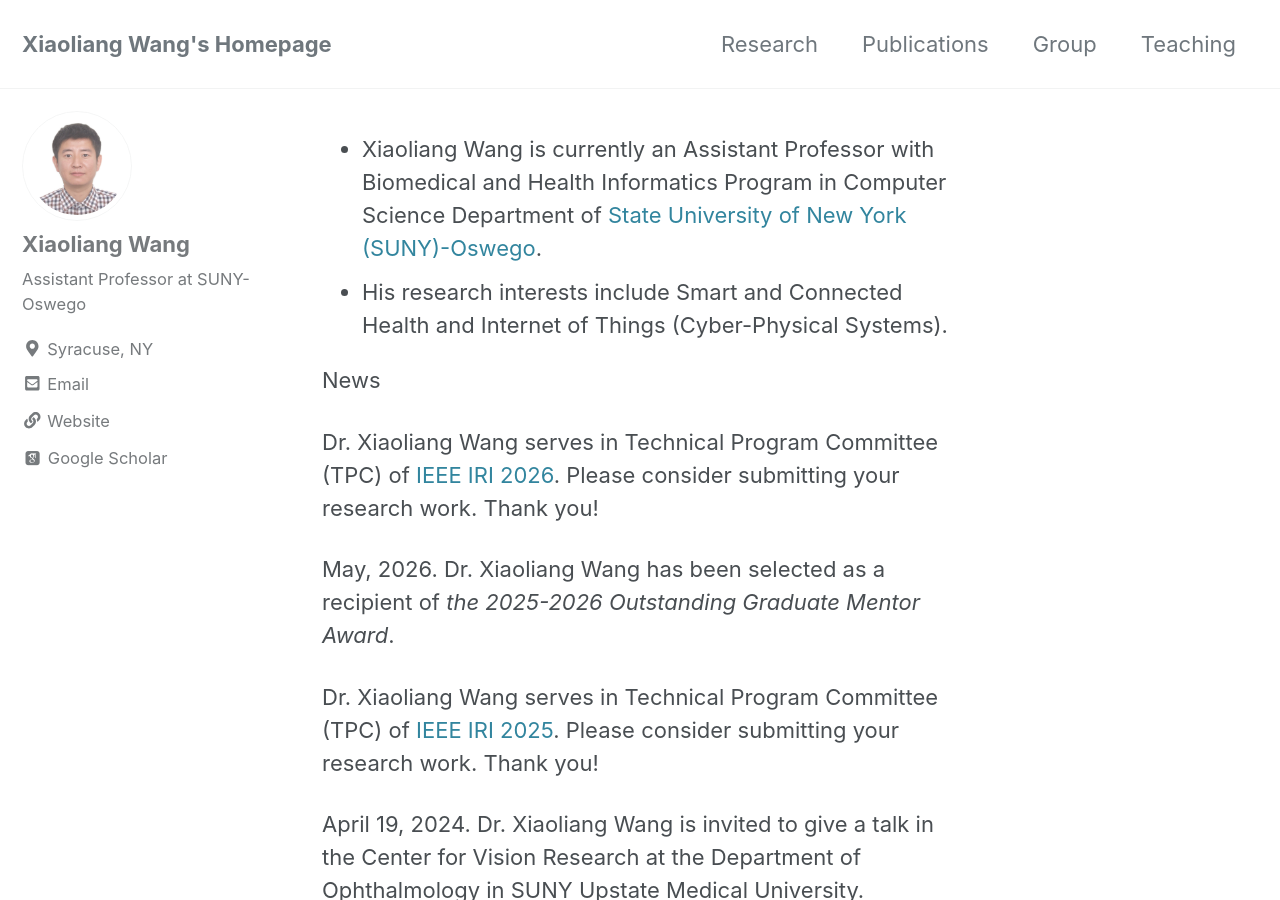
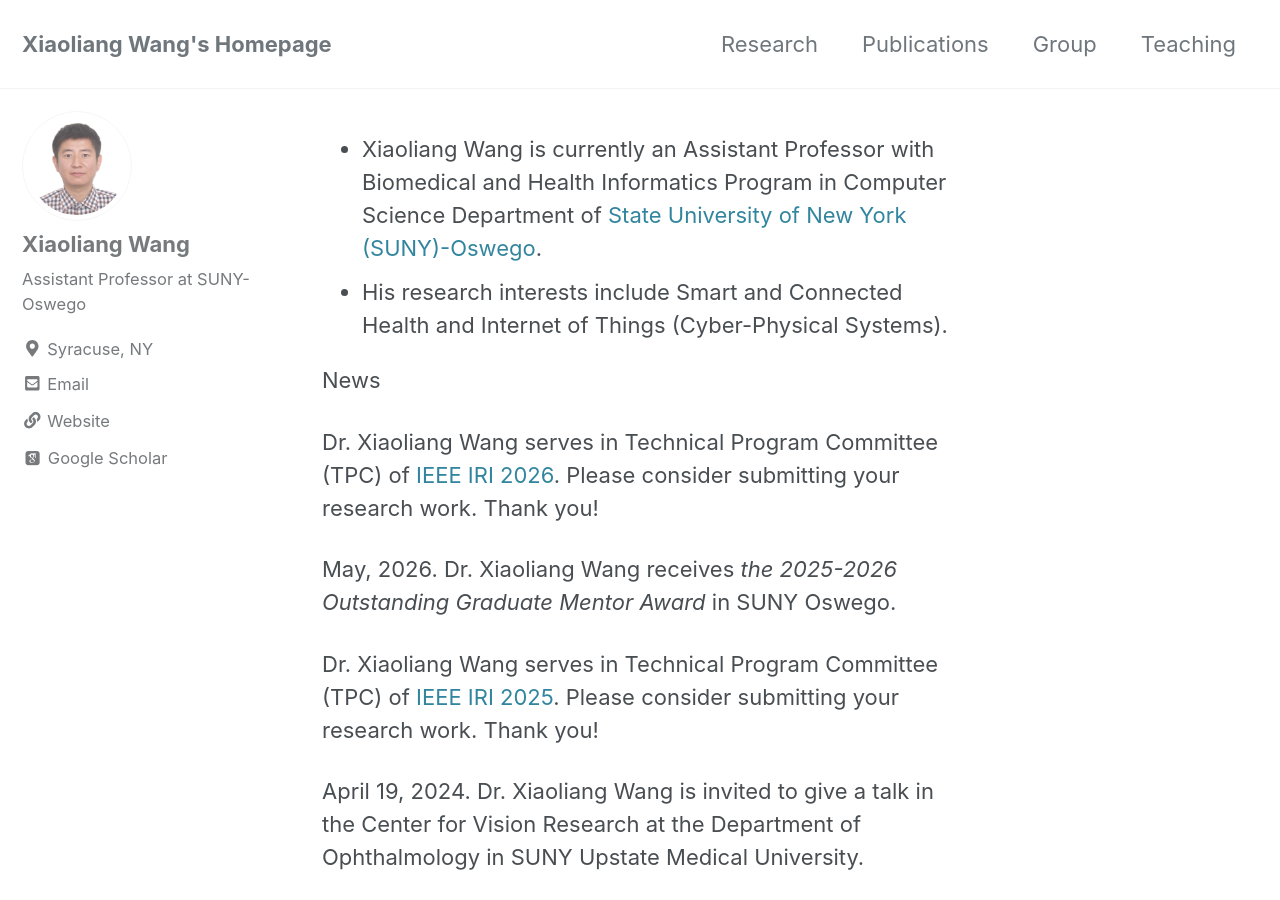
Before and after one commit to wang-xiaoliang/wang-xiaoliang.github.io, a Jekyll site: the page built from index.md, in a window 1280 px wide and 900 px high. Built offline with Jekyll 4.4.1, drawn with Linux system fonts in a browser that asks for light colours; cached includes are drawn as plain includes; nearby versions of some CDN libraries; some web fonts are replaced; our own code applies the rules of GitHub Pages for plain Markdown files; the list of posts is cut into pages by our own code.

Commit message:
Update index.md

```diff
--- a/index.md
+++ b/index.md
@@ -16,7 +16,7 @@ News
 
 Dr. Xiaoliang Wang serves in Technical Program Committee (TPC) of [IEEE IRI 2026](https://ieee-iri.github.io/). Please consider submitting your research work. Thank you!
 
-May, 2026. Dr. Xiaoliang Wang has been selected as a recipient of <i>the 2025-2026 Outstanding Graduate Mentor Award</i>.
+May, 2026. Dr. Xiaoliang Wang receives <i>the 2025-2026 Outstanding Graduate Mentor Award</i> in SUNY Oswego.
 
 Dr. Xiaoliang Wang serves in Technical Program Committee (TPC) of [IEEE IRI 2025](https://ieee-iri.github.io/). Please consider submitting your research work. Thank you!
 
```
